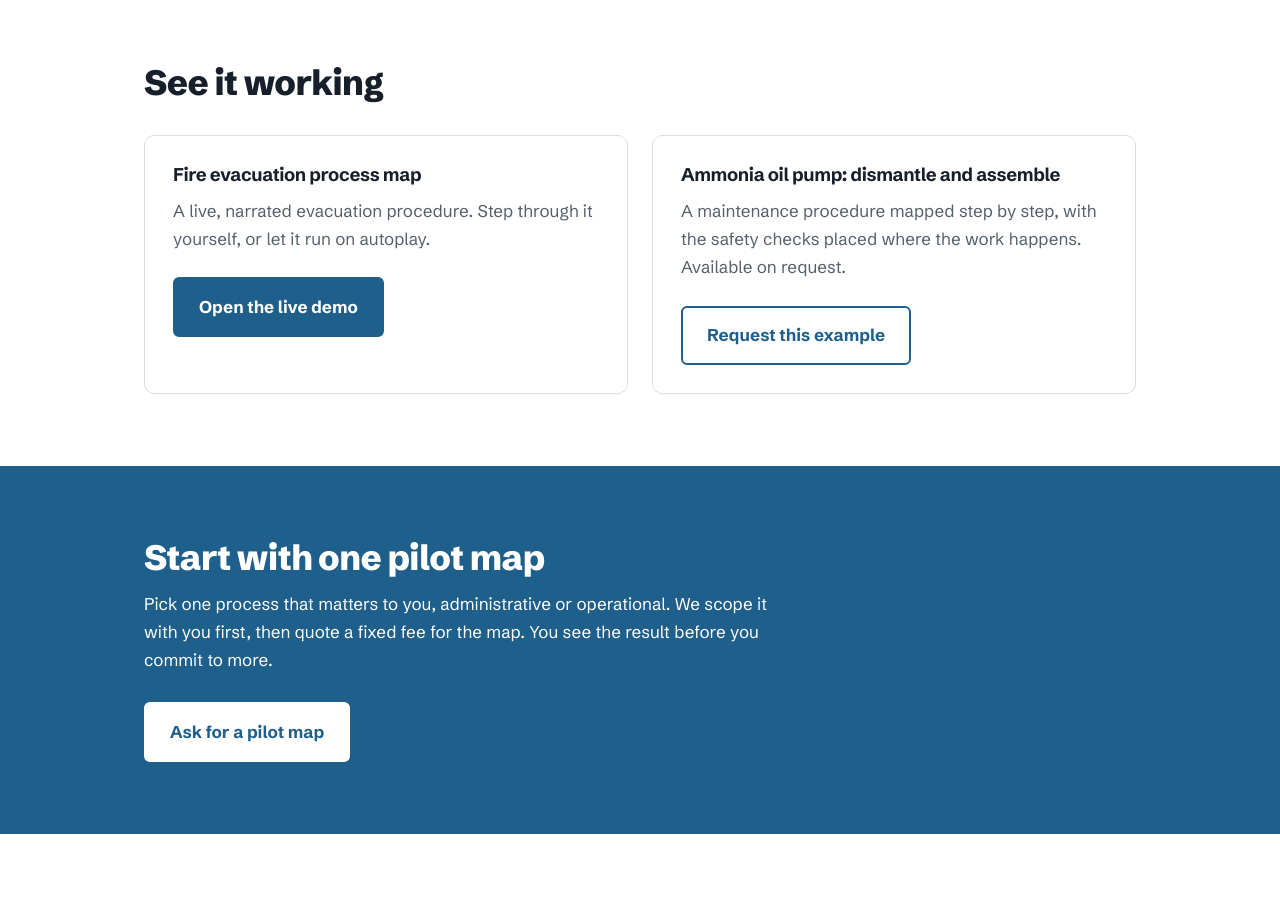
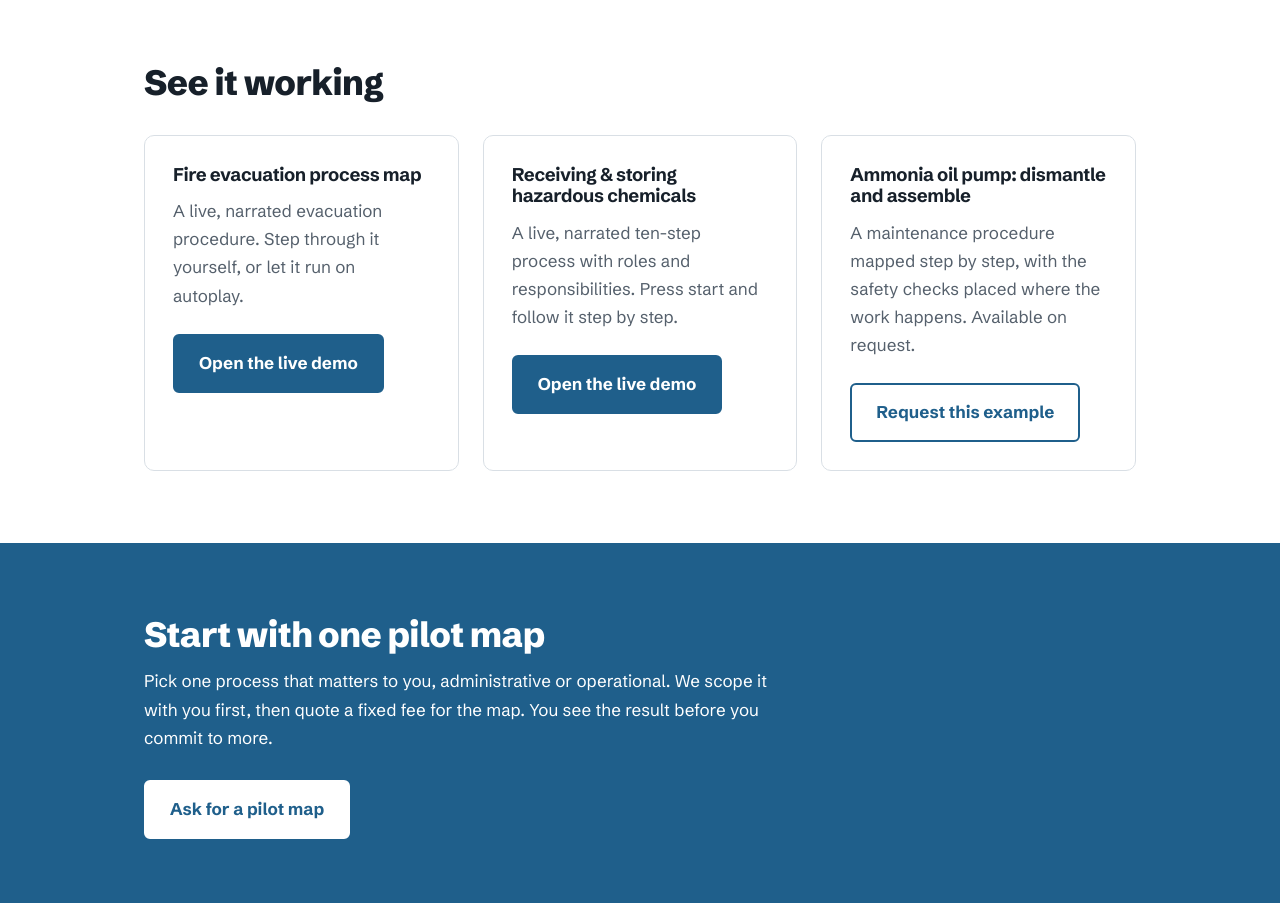
Before and after one commit to kimannak1512-max/dadsweb, a plain HTML site: page index.html in a window 1280 px wide. Shown: the part 2560-3463 px from the top of the page. Drawn offline with Linux system fonts and the light colour scheme.

Commit message:
Add section for hazardous chemicals process

```diff
--- a/index.html
+++ b/index.html
@@ -231,6 +231,11 @@
         <p>A live, narrated evacuation procedure. Step through it yourself, or let it run on autoplay.</p>
         <a class="btn btn-primary" href="fire-evacuation.html">Open the live demo</a>
       </div>
+ <div class="card">
+ <h3>Receiving &amp; storing hazardous chemicals</h3>
+        <p>A live, narrated ten-step process with roles and responsibilities. Press start and follow it step by step.</p>
+        <a class="btn btn-primary" href="hazardous-chemicals.html">Open the live demo</a>
+      </div>
       <div class="card">
         <h3>Ammonia oil pump: dismantle and assemble</h3>
         <p>A maintenance procedure mapped step by step, with the safety checks placed where the work happens. Available on request.</p>
```
